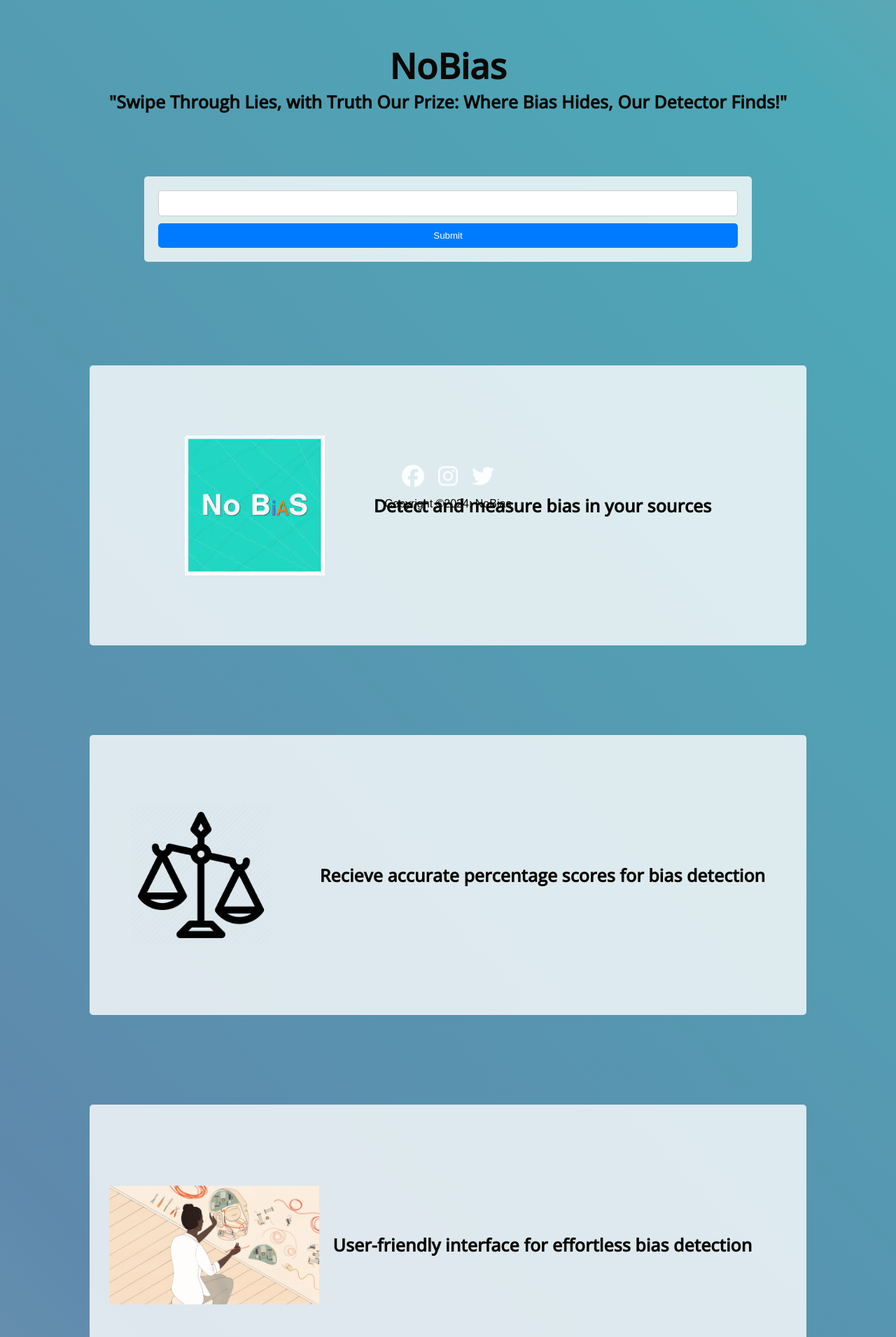
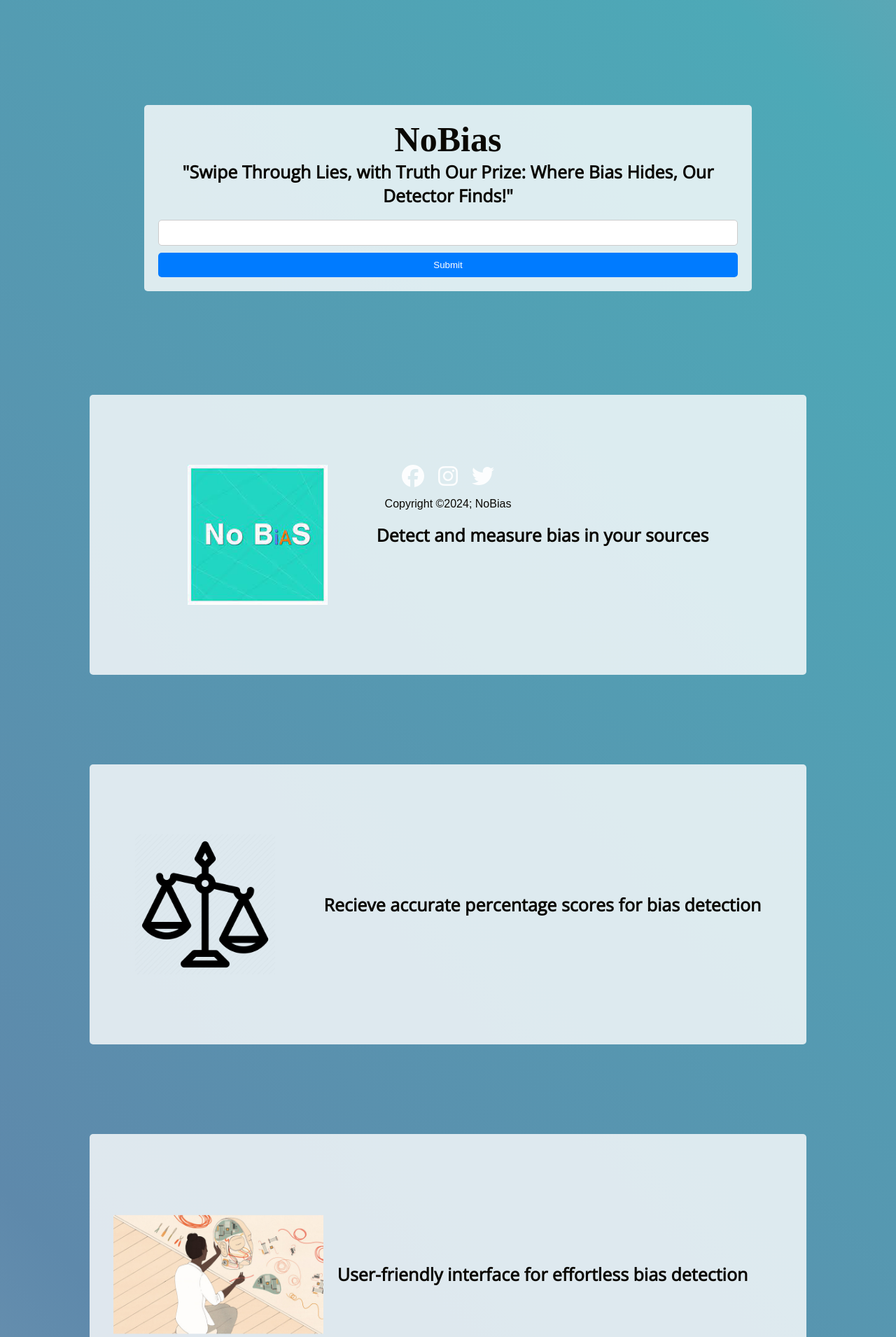
Before and after one commit to Allen-ISD-Computer-Science/REPO_NoBias_2024, a Django app: page / in a window 1280 px wide. Shown: the part 66-1976 px from the top of the page at 70% size. Run offline with Django 4.2, Linux system fonts and the light colour scheme.

Commit message:
Better font

```diff
--- a/nobiasapp/static/css/style.css
+++ b/nobiasapp/static/css/style.css
@@ -1,4 +1,4 @@
-@import url('https://fonts.googleapis.com/css2?family=Open+Sans:wght@500&display=swap');
+@import url('https://fonts.googleapis.com/css2?family=Montserrat:ital,wght@0,100..900;1,100..900&family=Open+Sans:ital,wght@0,300;1,300..800&display=swap');
 
 body {
     font-family: 'Arial', sans-serif;
@@ -23,7 +23,7 @@ body {
 }
 
 h1 {
-    font-family: 'Open Sans', sans-serif;
+    font-family: 'montserrant';
     font-size: 50px;
     text-align: center;
     color: #0a0803;
--- a/nobiasapp/templates/submitLink.html
+++ b/nobiasapp/templates/submitLink.html
@@ -14,6 +14,7 @@
             integrity="sha512-DTOQO9RWCH3ppGqcWaEA1BIZOC6xxalwEsw9c2QQeAIftl+Vegovlnee1c9QX4TctnWMn13TZye+giMm8e2LwA=="
             crossorigin="anonymous" referrerpolicy="no-referrer" />
         <style>
+
             .whitebox {
                 background-color: rgba(256, 256, 256, 0.8);
                 display: flex;
@@ -92,14 +93,16 @@
                     style="width:150px;height:150px;opacity:0.9;position:absolute;">
             </div>
         </div>
-        <h1>NoBias</h1>
-        <h2>"Swipe Through Lies, with Truth Our Prize: Where Bias Hides, Our Detector Finds!"</h2>
 
         <!-- Link Box -->
         <form method="post" action="{% url 'submitLink' %}" onsubmit="showLoader()"
             style="display: flex; flex-direction: column; align-items: center; padding: 20px; margin-top: 70px;">
+
             {% csrf_token %}
             <div class="linkbox" style="display: flex; flex-direction: column; width: 70%; align-items: center; ">
+                <h1>NoBias</h1>
+                <h2>"Swipe Through Lies, with Truth Our Prize: Where Bias Hides, Our Detector Finds!"</h2>
+                <br>
                 {{ form.link }}
                 <button type="submit"
                     style="width: 100%; padding: 10px; background-color: #007bff; color: #fff; border: none; border-radius: 5px; cursor: pointer;">Submit</button>
```
